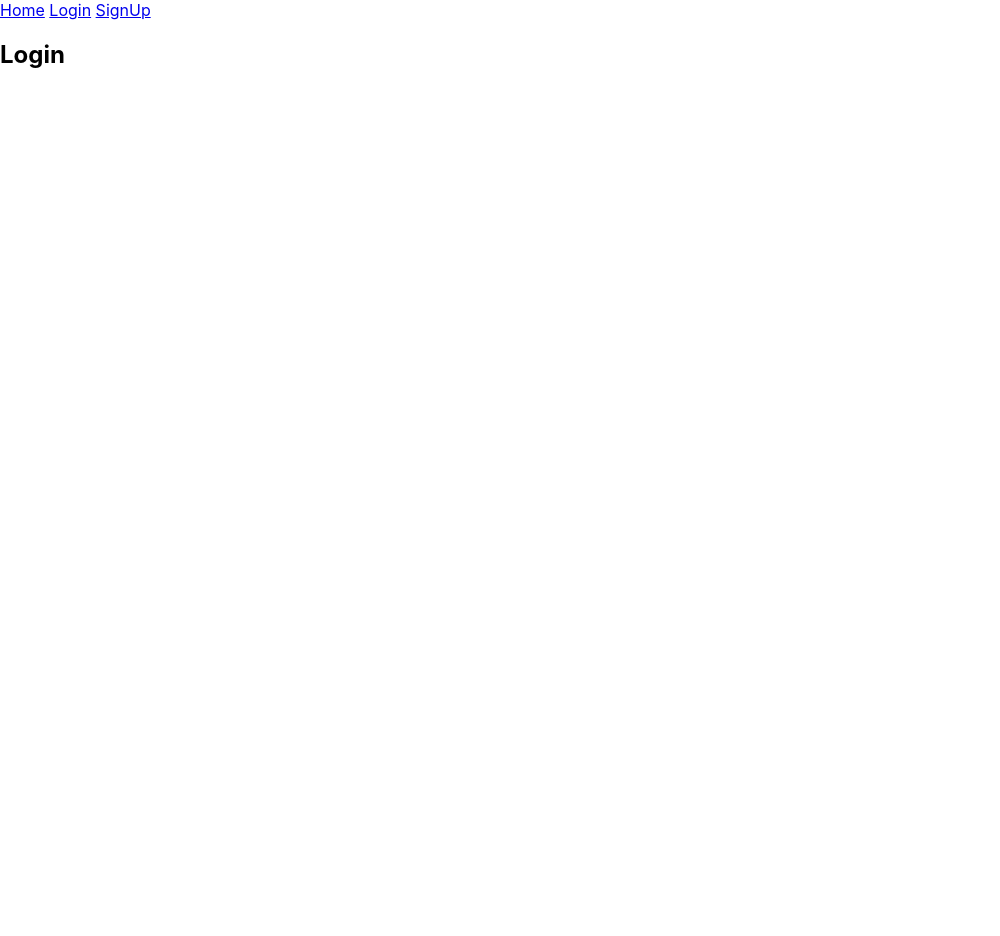
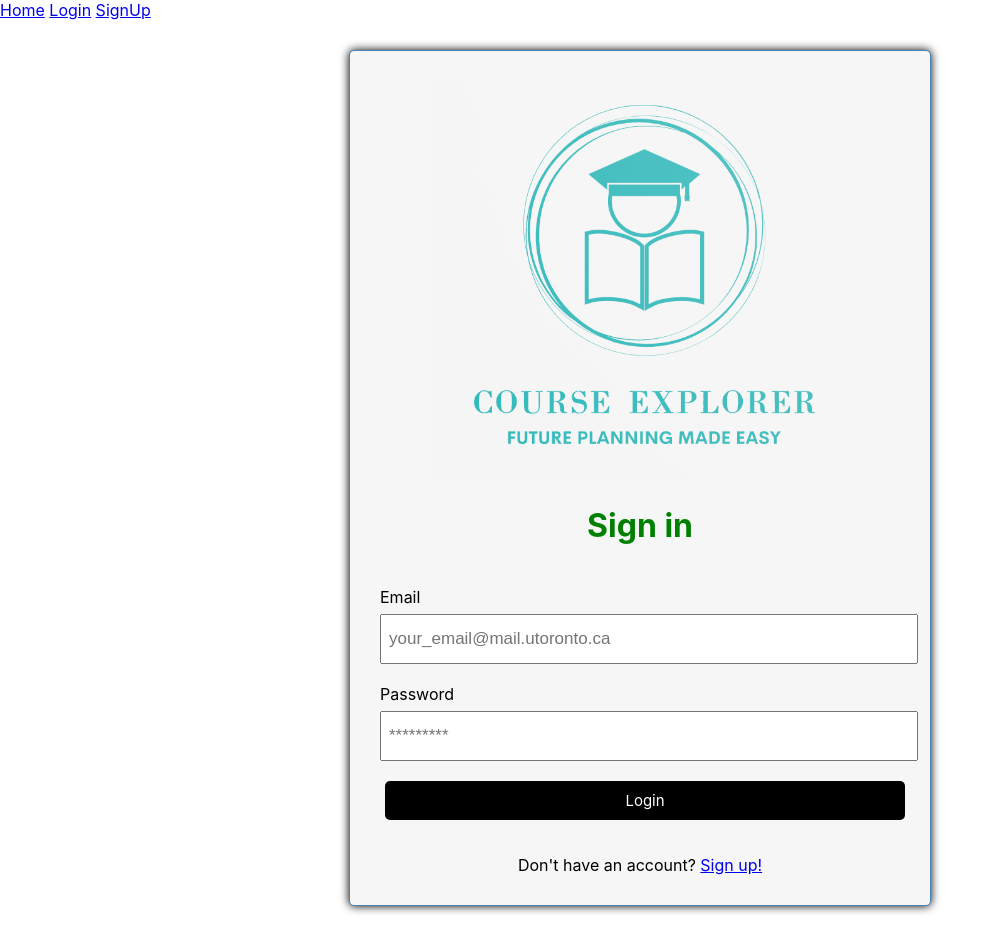
Before and after one commit to ECE444-2021Fall/project1-education-pathways-group-7-apollo, a React (Create React App) app in the folder ui/: page /login in a window 1280 px wide. Shown: the whole page, without its empty margins (0-1000 px from the left). Before the commit the page ends 800 px from the top, so only its background shows below. Built offline with nearby package versions, Linux system fonts and the light colour scheme.

Commit message:
create login page without backend user auth (#1)
* create login page without backend user auth

* Added missing material-ui import

* Added missing axios import to main

* create login page without backend user auth

Co-authored-by: TobyKurniawan <toby.kurniawan@mail.utoronto.ca>

```diff
--- /dev/null
+++ b/ui/src/components/Login.js
@@ -0,0 +1,71 @@
+import {Link} from "@reach/router"
+import { useState } from "react"
+import { Alert } from "@mui/material"
+
+export const Login = ({onFormSubmit}) => {
+    // Store username and password to validate
+    const [username, setUsername] = useState('')
+    const [password, setPassword] = useState('')
+    const [missingInfoAlert, setMissingInfoAlert] = useState(false)
+    const [invalidEmailAlert, setInvalidEmailAlert] = useState(false)
+
+    const validateUofTEmail = (email) => {
+        return email.includes('@mail.utoronto.ca')
+    }
+
+    // Method for when form is submitted
+    const onSubmit = (e) => {
+        e.preventDefault()
+        if (!username || !password) {
+            setMissingInfoAlert(true)
+            return
+        }
+        if (!validateUofTEmail(username)) {
+            setInvalidEmailAlert(true)
+            return
+        }
+
+        // Call method to validate user credentials
+        onFormSubmit({ username, password})
+
+        // Reset fields
+        setMissingInfoAlert(false)
+        setInvalidEmailAlert(false)
+        setUsername('')
+        setPassword('')
+    }
+
+    return (
+        <div className='login-container'>
+            {/* Alerts only active when form submission reveals a problem */}
+            {missingInfoAlert && <Alert severity="error">Please fill out both fields</Alert>}
+            {invalidEmailAlert && <Alert severity="error">Please enter a valid UofT email</Alert>}
+
+            <img className='login-logo' src="/course_pathway_logo.png" alt="Logo" />
+            <div className='login-header'>
+                <h1 style={{color: 'green'}}>Sign in</h1>
+            </div>
+
+            <form className='login-credentials' onSubmit={onSubmit}>
+                <div className='form-control'>
+                    <label>Email</label>
+                    <input type='text' placeholder='your_email@mail.utoronto.ca' value={username} onChange={(e) => setUsername(e.target.value)} />
+                </div>
+
+                <div className='form-control'>
+                    <label>Password</label>
+                    <input type='password' placeholder='*********' value={password} onChange={(e) => setPassword(e.target.value)} />
+                </div>
+
+                <input className='btn btn-block' type='submit' value='Login'/>
+            </form>
+
+            {/* If user doesn't have account, they navigate to account creation page from within login page*/}
+            <div className='login-create-account'>
+                <footer>
+                    Don't have an account? <Link to='/signup'>Sign up!</Link>
+                 </footer>
+            </div>
+        </div>
+    )
+}
--- a/ui/src/index.css
+++ b/ui/src/index.css
@@ -11,3 +11,71 @@ code {
   font-family: source-code-pro, Menlo, Monaco, Consolas, 'Courier New',
     monospace;
 }
+
+.login-logo {
+  max-width: 425px;
+  max-height: auto;
+  align-content: center;
+  padding-left: 50px;
+}
+
+.login-header {
+  display: flex;
+  justify-content:center
+}
+
+.login-container {
+  max-width: 520px;
+  margin: 30px auto;
+  overflow: auto;
+  min-height: 600px;
+  border: 1px solid steelblue;
+  padding: 30px;
+  border-radius: 5px;
+  background-color: #F5F6F5;
+  box-shadow:  0 0 10px rgb(2, 0, 0);
+}
+
+.login-create-account {
+  padding-top: 30px;
+  text-align: center;
+}
+
+.form-control {
+  margin: 20px 0;
+}
+
+.form-control label {
+  display: block;
+}
+
+.form-control input {
+  width: 100%;
+  height: 40px;
+  margin-top: 7px;
+  padding: 3px 7px;
+  font-size: 17px;
+}
+
+.btn {
+  display: inline-block;
+  background: #000;
+  color: #fff;
+  border: none;
+  padding: 10px 20px;
+  margin: 5px;
+  border-radius: 5px;
+  cursor: pointer;
+  text-decoration: none;
+  font-size: 15px;
+  font-family: inherit;
+}
+
+.btn:active {
+  transform: scale(0.98);
+}
+
+.btn-block {
+  display: block;
+  width: 100%;
+}
--- a/ui/src/mainPage/home.js
+++ b/ui/src/mainPage/home.js
@@ -1,15 +1,20 @@
 import * as React from "react";
 import { Link, Router } from "@reach/router";
 import { SearchAndCourse } from "../components/SearchWithList";
+import { Login } from "../components/Login"
+import { useState, useEffect } from "react"
 import SignUp from "../components/SignUp";
 
-const Login = () => (
-  <div>
-    <h2>Login</h2>
-  </div>
-);
+function Home() {
+  // To-Do: Write code to authenticate user. While authToken doesn't exist, we should show login page
+  const [authToken, setAuthToken] = useState('')
 
-function Home() {
+
+  // To-Do: Implement credential checking in backend for Login component
+  const checkCredentials = (loginInfo) => {
+    console.log('CHECKING INFO', loginInfo)
+  }
+
   return (
     <>
       <nav>
@@ -21,7 +26,7 @@ function Home() {
       </nav>
       <Router>
         <SearchAndCourse path="/" />
-        <Login path="/login" />
+        <Login path="/login" onFormSubmit={checkCredentials} />
         <SignUp path="/signup" />
       </Router>
     </>
```
Also changed, not shown: ui/public/course_pathway_logo.png (added).
